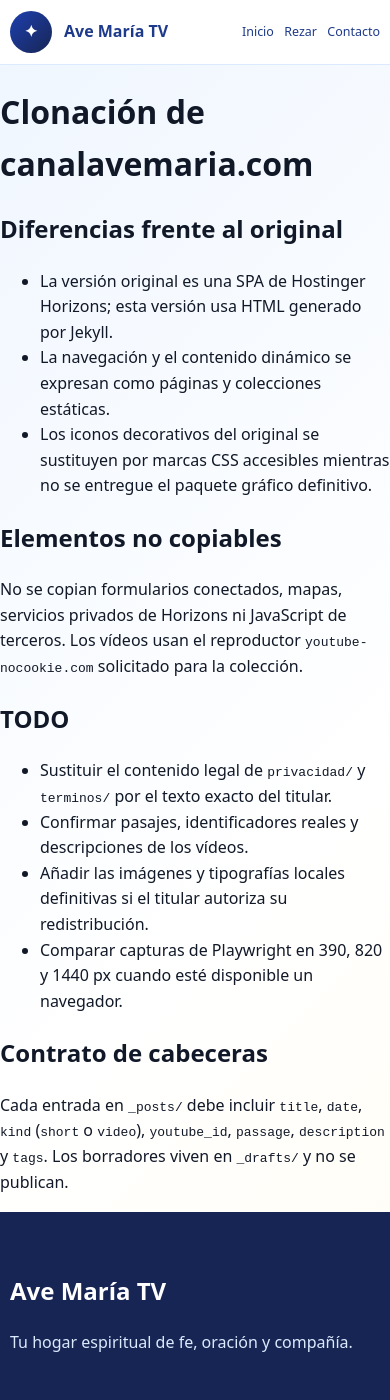
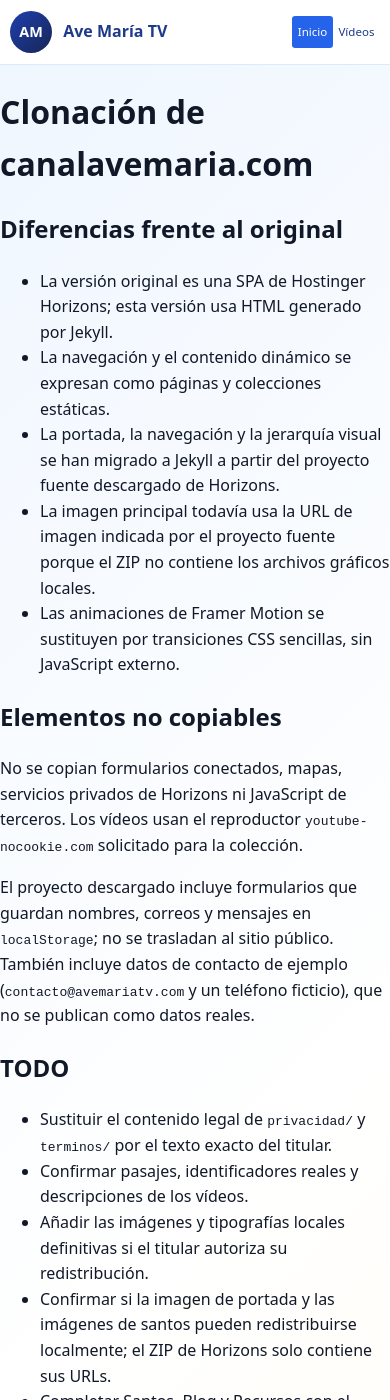
Before and after one commit to cartunduaga06/canalavemaria-web, a Jekyll site: the page built from docs/CLONACION.md, in a window 390 px wide and 1400 px high. Built offline with Jekyll 4.4.1, drawn with Linux system fonts in a browser that asks for light colours; our own code applies the rules of GitHub Pages for plain Markdown files; some of the changed text lies outside the part shown.

Commit message:
feat: migrar portada visual de Horizons

```diff
--- a/_includes/cabecera.html
+++ b/_includes/cabecera.html
@@ -1,12 +1,21 @@
 <header class="cabecera">
   <div class="contenedor cabecera__interior">
-    <a class="marca" href="{{ '/' | relative_url }}" aria-label="Ave María TV, inicio"><span class="marca__icono" aria-hidden="true">✦</span><span>Ave María TV</span></a>
+    <a class="marca" href="{{ '/' | relative_url }}" aria-label="Ave María TV, inicio">
+      <span class="marca__icono" aria-hidden="true">AM</span>
+      <span class="marca__texto"><strong>Ave María TV</strong><small>Comunidad de Fe</small></span>
+    </a>
     <nav class="nav" aria-label="Navegación principal">
-      <a href="{{ '/' | relative_url }}">Inicio</a>
+      <a class="nav__activo" href="{{ '/' | relative_url }}">Inicio</a>
+      <a href="{{ '/santos/' | relative_url }}">Santos</a>
+      <a href="{{ '/oraciones/' | relative_url }}">Oraciones</a>
       <a href="{{ '/videos/' | relative_url }}">Vídeos</a>
-      <a href="{{ '/oraciones/' | relative_url }}">Oraciones</a>
-      <a href="{{ '/rosario/' | relative_url }}">Rezar</a>
+      <a href="{{ '/blog/' | relative_url }}">Blog</a>
+      <a href="{{ '/productos/' | relative_url }}">Recursos</a>
       <a href="{{ '/contacto/' | relative_url }}">Contacto</a>
     </nav>
+    <div class="social" aria-label="Redes sociales">
+      <a href="https://www.youtube.com/@CanalAveMariaOficial" aria-label="YouTube">▶</a>
+      <a href="https://www.instagram.com/" aria-label="Instagram">◎</a>
+    </div>
   </div>
 </header>
--- a/assets/css/estilos.css
+++ b/assets/css/estilos.css
@@ -22,29 +22,48 @@ a:focus-visible, button:focus-visible { outline: 3px solid #f59e0b; outline-offs
 .contenedor { width: min(1120px, calc(100% - 2rem)); margin: auto; }
 .cabecera { background: rgb(255 255 255 / .95); border-bottom: 1px solid var(--azul-claro); position: sticky; top: 0; z-index: 5; backdrop-filter: blur(8px); }
 .cabecera__interior { min-height: 76px; display: flex; align-items: center; justify-content: space-between; gap: 1rem; }
-.marca { display: inline-flex; align-items: center; gap: .75rem; text-decoration: none; font-weight: 700; color: var(--azul-tinta); }
-.marca__icono { display: grid; place-items: center; width: 42px; height: 42px; border-radius: 50%; color: var(--blanco); background: linear-gradient(135deg, var(--azul), var(--azul-oscuro)); }
-.nav { display: flex; gap: 1.2rem; align-items: center; font-size: .9rem; }
+.marca { display: inline-flex; align-items: center; gap: .7rem; text-decoration: none; font-weight: 700; color: var(--azul-tinta); }
+.marca__icono { display: grid; place-items: center; width: 42px; height: 42px; border-radius: 50%; color: var(--blanco); background: linear-gradient(135deg, var(--azul), var(--azul-oscuro)); font-size: .9rem; }
+.marca__texto { display: grid; line-height: 1.1; }
+.marca__texto strong { font-size: 1rem; }
+.marca__texto small { color: #2563eb; font-size: .62rem; font-weight: 500; margin-top: .15rem; }
+.nav { display: flex; gap: .25rem; align-items: center; font-size: .86rem; }
 .nav a { text-decoration: none; color: var(--azul-tinta); }
+.nav a { padding: .55rem .7rem; border-radius: .2rem; }
+.nav a:hover, .nav .nav__activo { color: var(--blanco); background: #2563eb; }
 .nav a:hover { color: var(--dorado); }
-.hero { padding: 6rem 0 5rem; text-align: center; }
+.social { display: flex; gap: .35rem; align-items: center; }
+.social a { display: grid; place-items: center; width: 28px; height: 28px; color: #2563eb; text-decoration: none; }
+.social a:hover { color: var(--dorado); }
+.hero { padding: 1.7rem 0 3.2rem; text-align: center; }
+.hero--tarjeta { background: linear-gradient(135deg, #dbeafeaa, #fff 55%, #fef3c766); }
+.hero__tarjeta { max-width: 865px; margin: auto; padding: 2.2rem; border: 2px solid #fcd34d; border-radius: 1rem; background: rgb(255 255 255 / .88); box-shadow: 0 20px 35px rgb(15 23 42 / .14); }
+.hero__imagen { display: block; width: 100%; height: 18rem; object-fit: cover; border-radius: .85rem; box-shadow: 0 10px 18px rgb(15 23 42 / .15); }
 .hero h1, .titulo { font-family: var(--display); color: var(--azul-oscuro); line-height: 1.1; }
-.hero h1 { max-width: 760px; margin: 0 auto 1.25rem; font-size: clamp(2.35rem, 7vw, 4.8rem); }
+.hero h1 { max-width: 760px; margin: 1.5rem auto 1.25rem; font-size: clamp(2.2rem, 5vw, 3.8rem); }
 .hero h1 span { color: var(--dorado); }
 .hero p { max-width: 680px; margin: 0 auto 2rem; color: var(--muted); font-size: 1.1rem; }
-.boton { display: inline-flex; align-items: center; justify-content: center; border: 0; border-radius: .75rem; padding: .8rem 1.2rem; background: var(--azul); color: var(--blanco); text-decoration: none; font-weight: 600; box-shadow: var(--sombra); }
+.hero__acciones { display: flex; flex-wrap: wrap; justify-content: center; gap: .75rem; }
+.boton { display: inline-flex; align-items: center; justify-content: center; border: 0; border-radius: 999px; padding: .8rem 1.2rem; background: var(--azul); color: var(--blanco); text-decoration: none; font-weight: 600; box-shadow: var(--sombra); }
 .boton:hover { background: var(--azul-tinta); }
-.boton--dorado { background: var(--dorado); }
+.boton--azul { background: #2563eb; }
+.boton--borde { color: #b45309; background: var(--blanco); border: 2px solid #f59e0b; box-shadow: none; }
+.boton--borde:hover { color: #92400e; background: #fffbeb; }
 .seccion { padding: 4rem 0; }
 .seccion--azul { background: linear-gradient(135deg, var(--azul-oscuro), var(--azul)); color: var(--blanco); }
 .encabezado-seccion { text-align: center; margin-bottom: 2rem; }
 .encabezado-seccion h2 { margin: 0 0 .5rem; font-family: var(--display); font-size: clamp(1.8rem, 4vw, 2.6rem); }
 .encabezado-seccion p { color: var(--muted); margin: 0; }
 .seccion--azul .encabezado-seccion p { color: var(--azul-claro); }
+.seccion--mensajes { background: linear-gradient(135deg, #fff, #eff6ff); }
+.seccion--santos { background: linear-gradient(135deg, #eff6ff, #fffbeb); }
 .tarjetas { display: grid; grid-template-columns: repeat(3, 1fr); gap: 1.25rem; }
 .tarjeta { background: rgb(255 255 255 / .9); border: 1px solid var(--azul-claro); border-radius: var(--radio); padding: 1.4rem; box-shadow: 0 8px 18px rgb(30 64 175 / .08); }
 .tarjeta h3 { margin: 0 0 .45rem; color: var(--azul-tinta); }
 .tarjeta p { margin: 0; color: var(--muted); }
+.mensaje { border-left: 4px solid #2563eb; }
+.mensaje time { color: var(--dorado); font-size: .82rem; font-weight: 600; }
+.mensaje h3 { margin-top: .5rem; }
 .video-grid { display: grid; grid-template-columns: repeat(3, 1fr); gap: 1rem; }
 .video-card { overflow: hidden; border-radius: var(--radio); background: var(--blanco); box-shadow: var(--sombra); }
 .video-card__thumb { aspect-ratio: 16 / 9; background: linear-gradient(135deg, var(--azul), var(--azul-oscuro)); display: grid; place-items: center; color: var(--blanco); font-size: 2rem; }
@@ -63,5 +82,6 @@ a:focus-visible, button:focus-visible { outline: 3px solid #f59e0b; outline-offs
 .video-embed { width: 100%; aspect-ratio: 16 / 9; border: 0; border-radius: var(--radio); background: #0b1120; }
 .etiquetas { display: flex; flex-wrap: wrap; gap: .5rem; margin-top: 1.5rem; }
 .etiqueta { background: var(--dorado-claro); color: #92400e; border-radius: 999px; padding: .2rem .65rem; font-size: .8rem; }
+@media (max-width: 1000px) { .social { display: none; } .nav a:nth-child(5), .nav a:nth-child(6) { display: none; } }
 @media (max-width: 800px) { .tarjetas, .video-grid { grid-template-columns: repeat(2, 1fr); } .pie__grid { grid-template-columns: 1fr 1fr; } }
-@media (max-width: 560px) { .contenedor { width: min(100% - 1.25rem, 1120px); } .cabecera__interior { min-height: 64px; } .nav { gap: .65rem; font-size: .78rem; } .nav a:nth-child(2), .nav a:nth-child(3) { display: none; } .hero { padding: 4.2rem 0 3.5rem; } .tarjetas, .video-grid, .pie__grid { grid-template-columns: 1fr; } .pie__legal { flex-direction: column; } }
+@media (max-width: 560px) { .contenedor { width: min(100% - 1.25rem, 1120px); } .cabecera__interior { min-height: 64px; } .marca__texto small { display: none; } .nav { gap: 0; font-size: .72rem; } .nav a { padding: .45rem .35rem; } .nav a:nth-child(2), .nav a:nth-child(3), .nav a:nth-child(5), .nav a:nth-child(6), .nav a:nth-child(7) { display: none; } .hero { padding: 1rem 0 2.5rem; } .hero__tarjeta { padding: 1rem; } .hero__imagen { height: 12rem; } .hero h1 { font-size: 2rem; } .hero p { font-size: .95rem; } .tarjetas, .video-grid, .pie__grid { grid-template-columns: 1fr; } .pie__legal { flex-direction: column; } }
--- a/docs/CLONACION.md
+++ b/docs/CLONACION.md
@@ -4,17 +4,23 @@
 
 - La versión original es una SPA de Hostinger Horizons; esta versión usa HTML generado por Jekyll.
 - La navegación y el contenido dinámico se expresan como páginas y colecciones estáticas.
-- Los iconos decorativos del original se sustituyen por marcas CSS accesibles mientras no se entregue el paquete gráfico definitivo.
+- La portada, la navegación y la jerarquía visual se han migrado a Jekyll a partir del proyecto fuente descargado de Horizons.
+- La imagen principal todavía usa la URL de imagen indicada por el proyecto fuente porque el ZIP no contiene los archivos gráficos locales.
+- Las animaciones de Framer Motion se sustituyen por transiciones CSS sencillas, sin JavaScript externo.
 
 ## Elementos no copiables
 
 No se copian formularios conectados, mapas, servicios privados de Horizons ni JavaScript de terceros. Los vídeos usan el reproductor `youtube-nocookie.com` solicitado para la colección.
+
+El proyecto descargado incluye formularios que guardan nombres, correos y mensajes en `localStorage`; no se trasladan al sitio público. También incluye datos de contacto de ejemplo (`contacto@avemariatv.com` y un teléfono ficticio), que no se publican como datos reales.
 
 ## TODO
 
 - Sustituir el contenido legal de `privacidad/` y `terminos/` por el texto exacto del titular.
 - Confirmar pasajes, identificadores reales y descripciones de los vídeos.
 - Añadir las imágenes y tipografías locales definitivas si el titular autoriza su redistribución.
+- Confirmar si la imagen de portada y las imágenes de santos pueden redistribuirse localmente; el ZIP de Horizons solo contiene sus URLs.
+- Completar Santos, Blog y Recursos con el contenido definitivo; por ahora sus páginas incluyen `TODO:`.
 - Comparar capturas de Playwright en 390, 820 y 1440 px cuando esté disponible un navegador.
 
 ## Contrato de cabeceras
```
Also changed, not shown: _layouts/home.html (+36 -3 lines), blog/index.html (added, +9 -0 lines), productos/index.html (added, +9 -0 lines), santos/index.html (added, +9 -0 lines).
